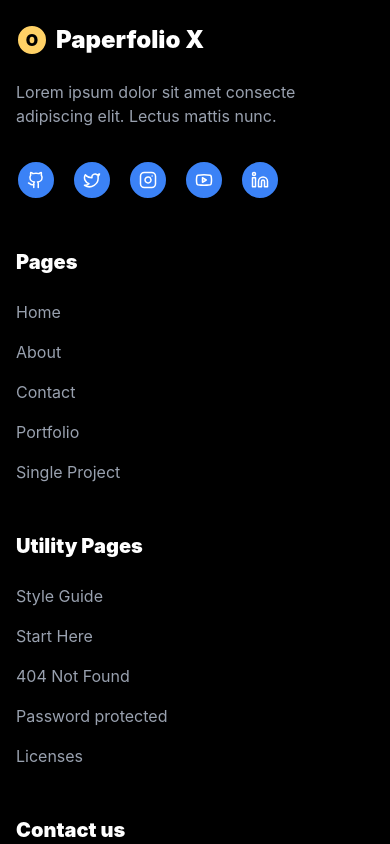
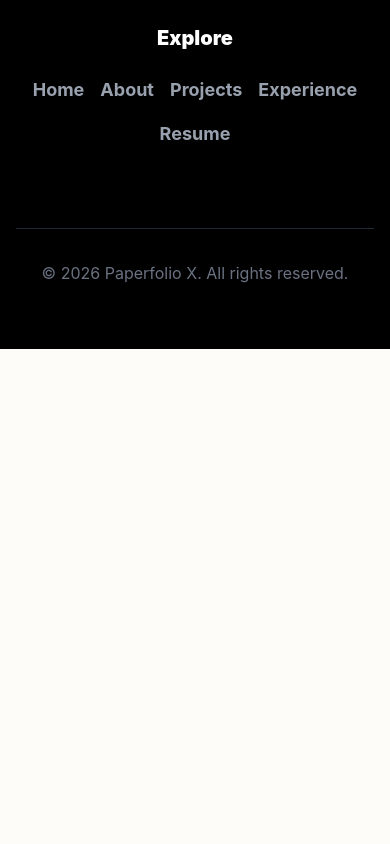
Before and after one commit to bbx99/my-portfolio, a React (Vite) app: page / in a window 390 px wide. Shown: the part 8460-9304 px from the top of the page. After the commit the page ends 8809 px from the top, so only its background shows below. Built offline with nearby package versions, Linux system fonts and the light colour scheme.

Commit message:
refactor: 简化页脚并同步导航功能

```diff
--- a/src/App.tsx
+++ b/src/App.tsx
@@ -338,7 +338,15 @@ const Experience = ({ onSeeResumeClick }) => {
   );
 };
 
-const Footer = ({ onContactClick }) => {
+const Footer = ({ onResumeClick }) => {
+  const navItems = [
+    { name: 'Home', href: '#' },
+    { name: 'About', href: '#about' },
+    { name: 'Projects', href: '#projects' },
+    { name: 'Experience', href: '#experience' },
+    { name: 'Resume', href: '#resume' },
+  ];
+
   return (
     <footer className="bg-black text-white pt-32 pb-16 px-4">
       <div className="max-w-7xl mx-auto">
@@ -349,33 +357,22 @@ const Footer = ({ onContactClick }) => {
           <p className="text-xl text-gray-400 mb-6">你掌握自己的命运，你并不需要魔法来做到这一点。</p>
           <p className="text-brand-yellow font-bold text-lg">— Merida, Brave</p>
         </div>
-        <div className="grid md:grid-cols-4 gap-12 mb-20">
-          <div>
-            <div className="flex items-center gap-2 mb-6">
-              <div className="w-8 h-8 rounded-full bg-brand-yellow brutal-border flex items-center justify-center text-black font-black">O</div>
-              <span className="text-2xl font-black">Paperfolio X</span>
-            </div>
-            <p className="text-gray-400 mb-8">Lorem ipsum dolor sit amet consecte adipiscing elit. Lectus mattis nunc.</p>
-            <div className="flex gap-4">
-              {[Github, Twitter, Instagram, Youtube, Linkedin].map((Icon, i) => (
-                <div key={i} className="w-10 h-10 rounded-full bg-brand-blue brutal-border flex items-center justify-center hover:bg-brand-pink transition-colors cursor-pointer"><Icon size={18} /></div>
-              ))}
-            </div>
-          </div>
-          <div>
-            <h4 className="text-xl font-black mb-6">Pages</h4>
-            <ul className="space-y-4 text-gray-400"><li>Home</li><li>About</li><li>Contact</li><li>Portfolio</li><li>Single Project</li></ul>
-          </div>
-          <div>
-            <h4 className="text-xl font-black mb-6">Utility Pages</h4>
-            <ul className="space-y-4 text-gray-400"><li>Style Guide</li><li>Start Here</li><li>404 Not Found</li><li>Password protected</li><li>Licenses</li></ul>
-          </div>
-          <div>
-            <h4 className="text-xl font-black mb-6">Contact us</h4>
-            <ul className="space-y-4 text-gray-400">
-              <li className="flex items-center gap-2"><Mail size={18} /> nikhil@helpinggeeks.com</li>
-              <li className="flex items-center gap-2"><Send size={18} /> +91-9000057810</li>
-            </ul>
+        <div className="flex flex-col items-center justify-center mb-20">
+          <h4 className="text-xl font-black mb-6">Explore</h4>
+          <div className="flex flex-wrap items-center justify-center gap-4">
+            {navItems.map((item) => (
+              item.name === 'Resume' ? (
+                <button
+                  key={item.name}
+                  onClick={onResumeClick}
+                  className="font-bold text-lg text-gray-400 hover:text-brand-pink transition-colors bg-transparent border-none cursor-pointer p-0"
+                >
+                  {item.name}
+                </button>
+              ) : (
+                <a key={item.name} href={item.href} className="font-bold text-lg text-gray-400 hover:text-brand-pink transition-colors">{item.name}</a>
+              )
+            ))}
           </div>
         </div>
         <div className="border-t border-gray-800 pt-8 text-center text-gray-500"><p>© 2026 Paperfolio X. All rights reserved.</p></div>
@@ -474,7 +471,7 @@ export default function App() {
       <Services />
       <Portfolio />
       <Experience onSeeResumeClick={openResumeModal} />
-      <Footer onContactClick={openModal} />
+      <Footer onResumeClick={openResumeModal} />
 
       <AnimatePresence>
         {isModalOpen && <ContactModal email={email} onClose={closeModal} />}
```
